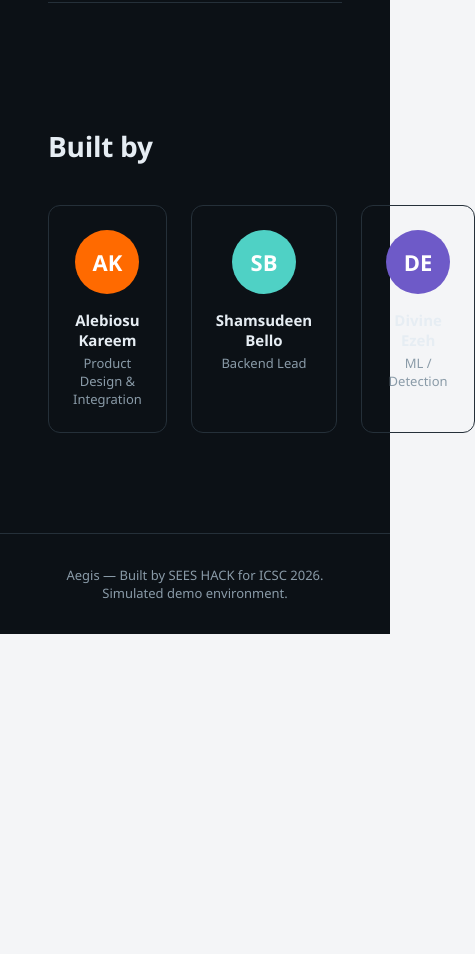
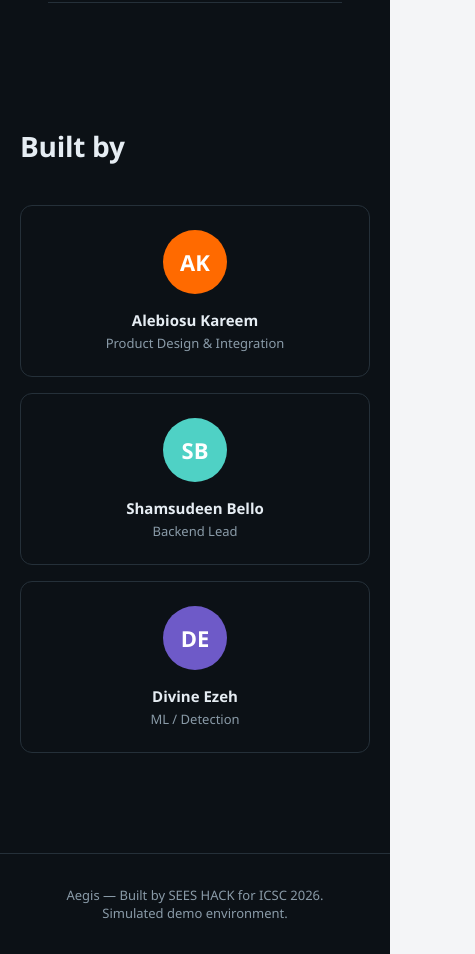
Before and after one commit to bello-shamsudeen/hackathon-app, a React (Vite) app in the folder app/aegis/frontend/: page / in a window 390 px wide. Shown: the part 4500-5454 px from the top of the page, 475 px wide, since content can reach past the window. Before the commit the page ends 5134 px from the top, so only its background shows below. Built offline with nearby package versions, Linux system fonts and the light colour scheme.

Commit message:
Fix FoundersSection mobile layout: stack founder cards on narrow viewports

```diff
--- a/app/aegis/frontend/src/components/landing/FoundersSection.jsx
+++ b/app/aegis/frontend/src/components/landing/FoundersSection.jsx
@@ -39,9 +39,9 @@ export function VideoPlaceholder() {
 
 export function FoundersSection() {
   return (
-    <section style={{ maxWidth: 900, margin: '0 auto', padding: '0 48px 100px' }}>
+    <section className="founders-section" style={{ maxWidth: 900, margin: '0 auto', padding: '0 48px 100px' }}>
       <h2 style={{ fontSize: 28, marginBottom: 40 }}>Built by</h2>
-      <div style={{ display: 'grid', gridTemplateColumns: 'repeat(3, 1fr)', gap: 24 }}>
+      <div className="founders-grid" style={{ display: 'grid', gridTemplateColumns: 'repeat(3, 1fr)', gap: 24 }}>
         {FOUNDERS.map((f, i) => (
           <div key={f.name} style={{
             border: '1px solid var(--ops-border)', borderRadius: 12, padding: 24, textAlign: 'center'
@@ -58,6 +58,18 @@ export function FoundersSection() {
           </div>
         ))}
       </div>
+      <style>{`
+        @media (max-width: 768px) {
+          .founders-section {
+            padding-left: 20px !important;
+            padding-right: 20px !important;
+          }
+          .founders-grid {
+            grid-template-columns: 1fr !important;
+            gap: 16px !important;
+          }
+        }
+      `}</style>
     </section>
   )
 }
```
